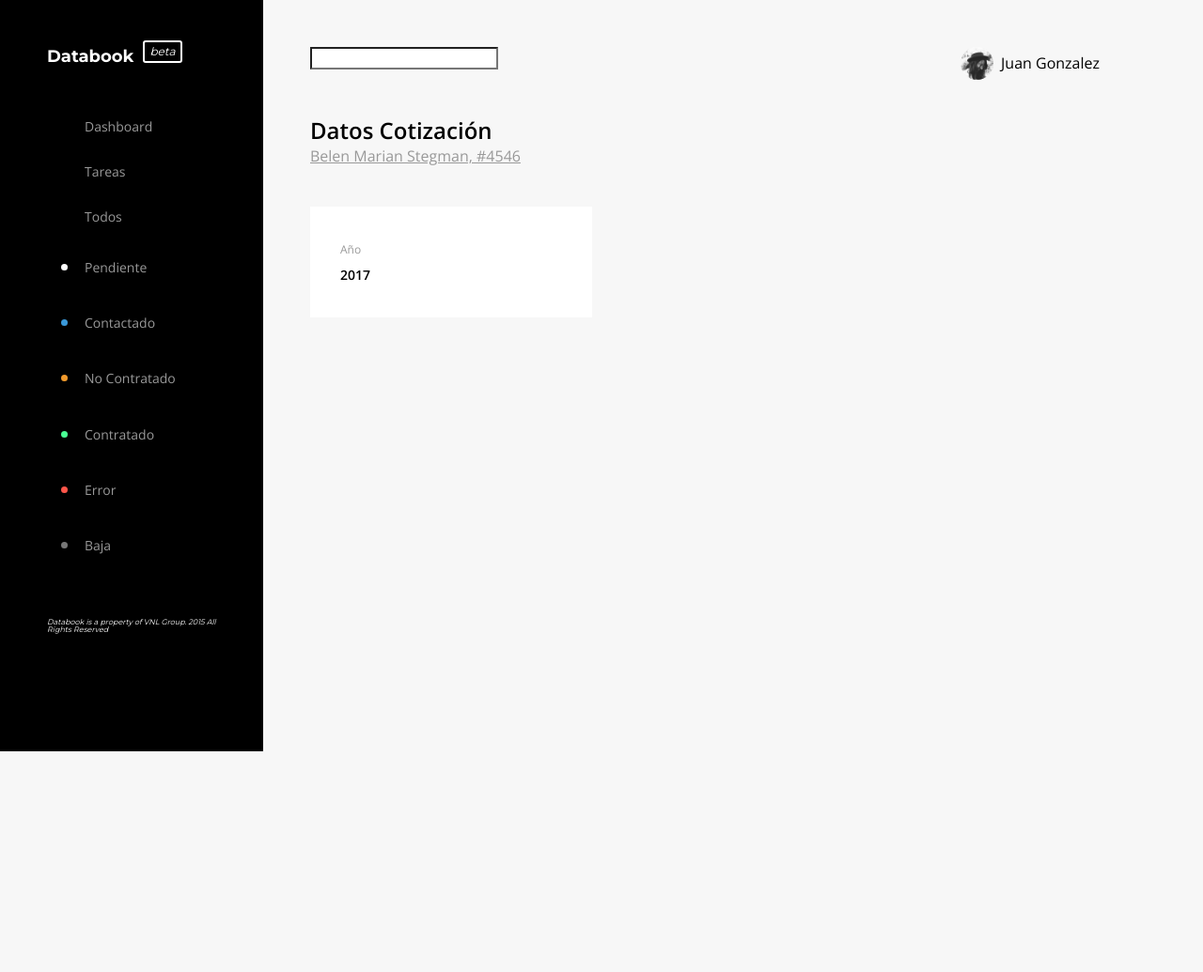
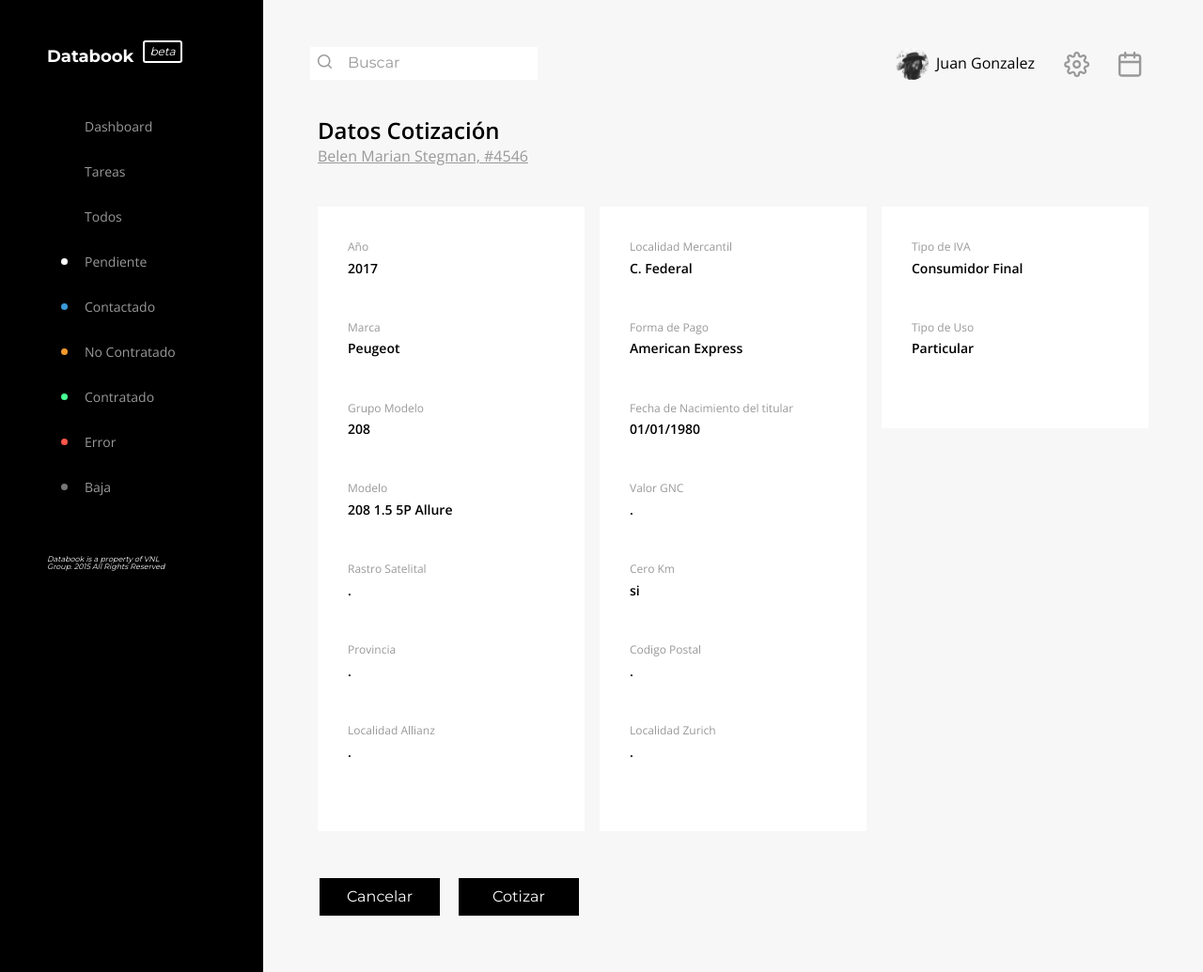
Before and after one commit to joaquinquintas/seguros2020, a Django app: page /panel in a window 1280 px wide. Shown: the whole page at 94% size. Before the commit the page ends 800 px from the top, so only its background shows below. Run offline with Django 3.2, Linux system fonts and the light colour scheme; some libraries are stand-ins or nearby versions.

Commit message:
Dashboard - cotizar

```diff
--- a/seguros/static/css/main.css
+++ b/seguros/static/css/main.css
@@ -248,11 +248,26 @@ p {
     padding: 10px 20px;
     text-decoration: none;
 }
+.btn-black {
+    background: black;
+    border: solid 1px black;
+    color: white;
+    min-width: 8rem;
+    -webkit-appearance: none;
+    -moz-appearance: none;
+    padding: 10px 20px;
+    text-decoration: none;
+    margin: 10px;
+}
 
 .btn-yellow:hover {
     background: black;
     border: solid 1px black;
     color: white;
+}
+.btn-black:hover {
+    background: #999;
+    border: solid 1px #999;
 }
 
 table {
@@ -359,7 +374,6 @@ table td:first-child:hover {
     background: black;
     color: white;
     width: 280px;
-    height: 100vh;
     padding: 50px;
 }
 .sidebar-data a {
@@ -401,6 +415,7 @@ a.logo-databook {
 }
 .sidebar-data nav a p {
     margin: 0;
+    line-height: 1rem;
 }
 .sidebar-data nav #pendiente span {
     background-color: white;
@@ -426,19 +441,11 @@ a.logo-databook {
     background-color: #777777;
 }
 
-.settings-icon,
-.calendar-icon {
-    width: 30px;
-    height: 30px;
+.icon-header {
+    width: 100%;
+    height: 25px;
     display: block;
-}
-
-.calendar-icon {
-    background: url(../images/calendar.svg) 30px 30px;
-}
-
-.settings-icon {
-    background: url(../images/settings.svg) 30px 30px;
+    margin: 5px 15px;
 }
 
 .header-panel .profile-pic {
@@ -448,3 +455,7 @@ a.logo-databook {
     overflow: hidden;
     display: block;
 }
+
+.header-panel input::placeholder {
+    color: #999;
+}
--- a/seguros/templates/panel.html
+++ b/seguros/templates/panel.html
@@ -5,6 +5,7 @@
 {% block content %}
 <div class="flex">
 	<div class="sidebar-data">
+		<div class="fixed">
 		<a href="#" class="link logo-databook">Databook <span>beta</span></a>
 		<nav class="pv4 pl4">
 			<a href="#" class="link pv3 db">Dashboard</a>
@@ -17,27 +18,101 @@
 			<a href="#" class="link pv3 db flex items-center" id="error"><span></span><p>Error</p></a>
 			<a href="#" class="link pv3 db flex items-center" id="baja"><span></span><p>Baja</p></a>
 		</nav>
-		<p class="f8 i lh-solid">Databook is a property of VNL Group. 2015 All Rights Reserved</p>
+		<p class="f8 i lh-solid mw4">Databook is a property of VNL Group. 2015 All Rights Reserved</p>
+	</div>
 	</div>
 
 	<div class="content-data bg-near-white">
 		<div class="header-panel flex justify-between">
-			<div><input type="search"></div>
+			<div class="bg-white flex items-center ph2"><span><img src="{% static 'images/search.svg' %}" class="w-50"/></span><input type="search" placeholder="Buscar" class="bn"></div>
 			<div class="flex">
-				<a href="#" class="link black flex items-center"><span class="profile-pic"><img src="{% static 'images/profile-pic.jpg' %}" /></span><p class="ma0 pl2">Juan Gonzalez</p></a>
-				<a href="#"><i class="settings-icon"></i></a>
-				<a href="#"><i class="calendar-icon"></i></a>
+				<a href="#" class="link black flex items-center mh3"><span class="profile-pic"><img src="{% static 'images/profile-pic.jpg' %}" /></span><p class="ma0 pl2">Juan Gonzalez</p></a>
+				<a href="#"><span class="icon-header"> <img src="{% static 'images/settings.svg' %}"/></span></a>
+				<a href="#"><span class="icon-header"> <img src="{% static 'images/calendar.svg' %}" /></span></a>
 			</div>
 		</div>
-		<div class="pv4">
+		<div class="pv4 ph2">
 			<h2 class="ma0">Datos Cotización</h2>
 			<p class="underline silver f5 ma0">Belen Marian Stegman, #4546</p>
 		</div>
-		<div class="flex flex-wrap">
-			<div class="w-third-ns w-100 bg-white pa4 mr2">
-				<p class="silver f7 ma0">Año</p>
-				<p class="black f6 fw6 ma0">2017</p>
+		<div class="flex flex-wrap pb4">
+			<div class="w-third-ns w-100 ph2">
+			<div class="bg-white pa4">
+				<ul class="pb4">
+				<li class="silver f7 pv1">Año</li>
+				<li class="black f6 fw6 pv1">2017</li>
+				</ul>
+				<ul class="pb4">
+				<li class="silver f7 pv1">Marca</li>
+				<li class="black f6 fw6 pv1">Peugeot</li>
+				</ul>
+				<ul class="pb4">
+				<li class="silver f7 pv1">Grupo Modelo</li>
+				<li class="black f6 fw6 pv1">208</li>
+				</ul>
+				<ul class="pb4">
+				<li class="silver f7 pv1">Modelo</li>
+				<li class="black f6 fw6 pv1">208 1.5 5P Allure</li>
+				</ul>
+				<ul class="pb4">
+				<li class="silver f7 pv1">Rastro Satelital</li>
+				<li class="black f6 fw6 pv1">.</li>
+				</ul>
+				<ul class="pb4">
+				<li class="silver f7 pv1">Provincia</li>
+				<li class="black f6 fw6 pv1">.</li>
+				</ul>
+				<ul class="pb4">
+				<li class="silver f7 pv1">Localidad Allianz</li>
+				<li class="black f6 fw6 pv1">.</li>
+				</ul>
 			</div>
+		</div>
+		<div class="w-third-ns w-100 ph2">
+				<div class="bg-white pa4">
+					<ul class="pb4">
+					<li class="silver f7 pv1">Localidad Mercantil</li>
+					<li class="black f6 fw6 pv1">C. Federal</li>
+					</ul>
+					<ul class="pb4">
+					<li class="silver f7 pv1">Forma de Pago</li>
+					<li class="black f6 fw6 pv1">American Express</li>
+					</ul>
+					<ul class="pb4">
+					<li class="silver f7 pv1">Fecha de Nacimiento del titular</li>
+					<li class="black f6 fw6 pv1">01/01/1980</li>
+					</ul>
+					<ul class="pb4">
+					<li class="silver f7 pv1">Valor GNC</li>
+					<li class="black f6 fw6 pv1">.</li>
+					</ul>
+					<ul class="pb4">
+					<li class="silver f7 pv1">Cero Km</li>
+					<li class="black f6 fw6 pv1">si</li>
+					</ul>
+					<ul class="pb4">
+					<li class="silver f7 pv1">Codigo Postal</li>
+					<li class="black f6 fw6 pv1">.</li>
+					</ul>
+					<ul class="pb4">
+					<li class="silver f7 pv1">Localidad Zurich</li>
+					<li class="black f6 fw6 pv1">.</li>
+					</ul>
+				</div></div>
+				<div class="w-third-ns w-100 ph2">
+						<div class="bg-white pa4">
+						<ul class="pb4">
+						<li class="silver f7 pv1">Tipo de IVA</li>
+						<li class="black f6 fw6 pv1">Consumidor Final</li>
+						</ul>
+						<ul class="pb4">
+						<li class="silver f7 pv1">Tipo de Uso</li>
+						<li class="black f6 fw6 pv1">Particular</li>
+						</ul></div></div>
+		</div>
+		<div class="flex">
+			<button class="btn-black">Cancelar</button>
+			<button class="btn-black">Cotizar</button>
 		</div>
 	</div>
 </div>
```
Also changed, not shown: seguros/static/images/calendar.svg, seguros/static/images/search.svg (added), seguros/static/images/settings.svg.
